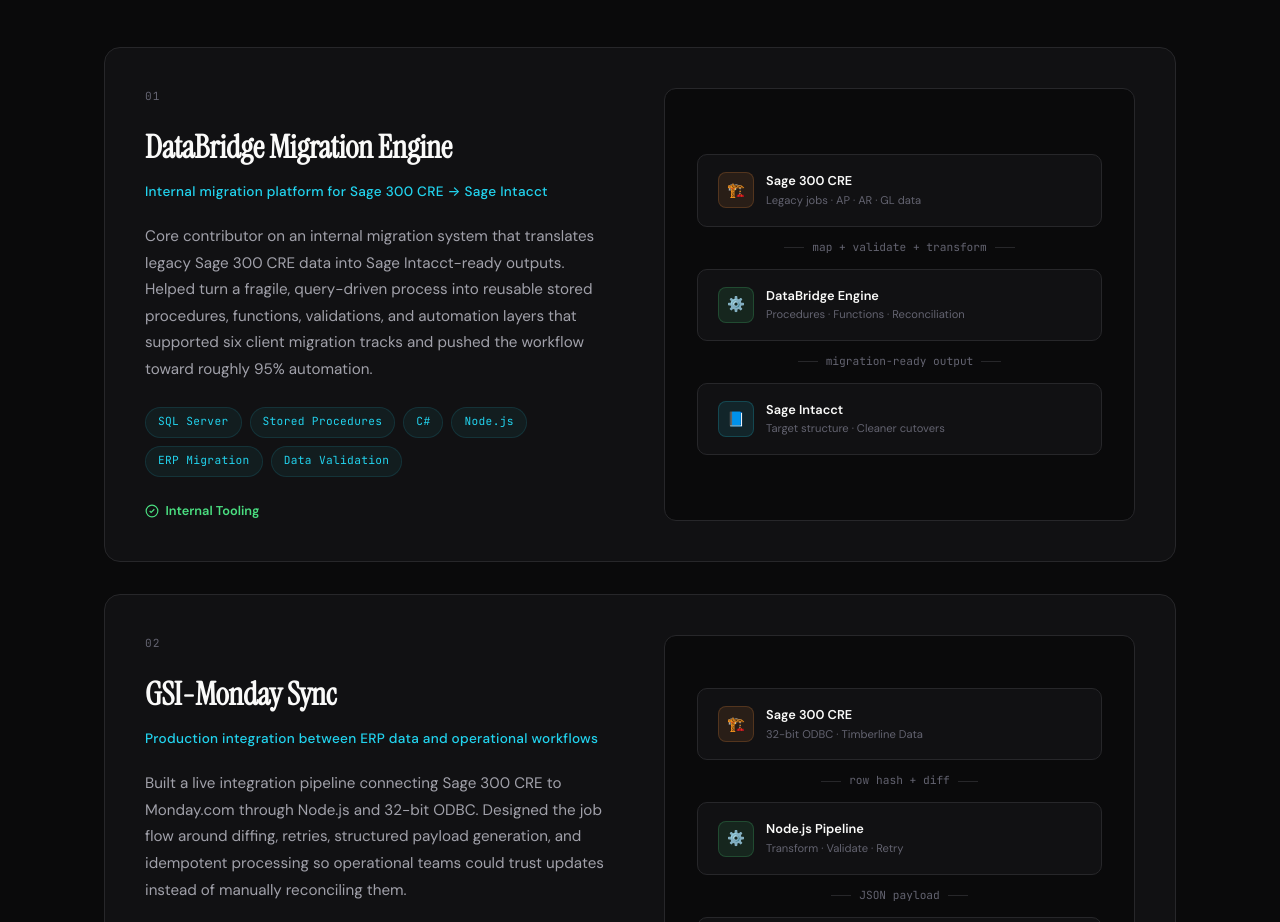
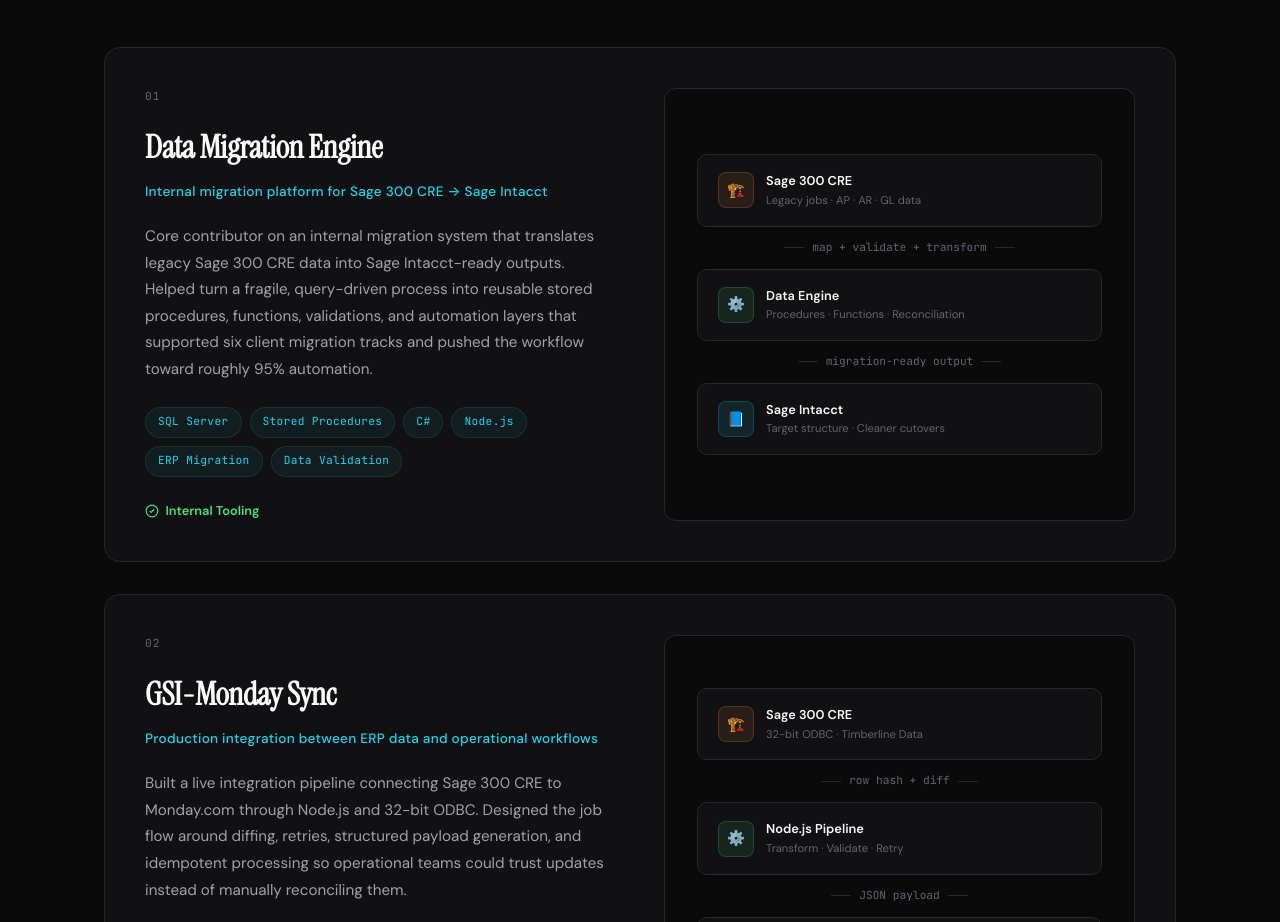
Before and after one commit to AlexanderEstrella/Portfolio-revamp, a website: page index.html in a window 1280 px wide. Shown: the part 1100-2022 px from the top of the page. Drawn offline with Linux system fonts and the light colour scheme.

Commit message:
fix: removal privacy directnaming

```diff
--- a/index.html
+++ b/index.html
@@ -722,11 +722,11 @@
 
   <div class="projects-grid">
 
-    <!-- Project 1: DataBridge Migration Engine -->
+    <!-- Project 1: Data Migration Engine -->
     <div class="project-card reveal">
       <div class="project-info">
         <div class="project-number">01</div>
-        <h3 class="project-name">DataBridge Migration Engine</h3>
+        <h3 class="project-name">Data Migration Engine</h3>
         <div class="project-tagline">Internal migration platform for Sage 300 CRE → Sage Intacct</div>
         <p class="project-desc">
           Core contributor on an internal migration system that translates legacy Sage 300 CRE data into
@@ -763,7 +763,7 @@
             <div class="gsi-node">
               <div class="gsi-node-icon node">⚙️</div>
               <div>
-                <div class="gsi-node-name">DataBridge Engine</div>
+                <div class="gsi-node-name">Data Engine</div>
                 <div class="gsi-node-desc">Procedures · Functions · Reconciliation</div>
               </div>
             </div>
```
